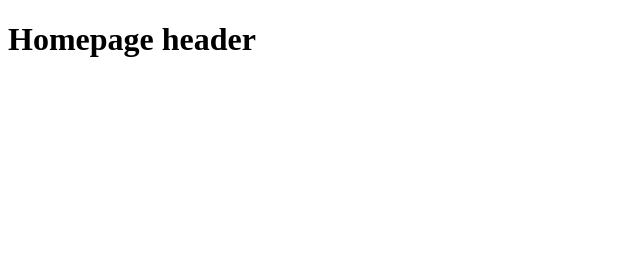
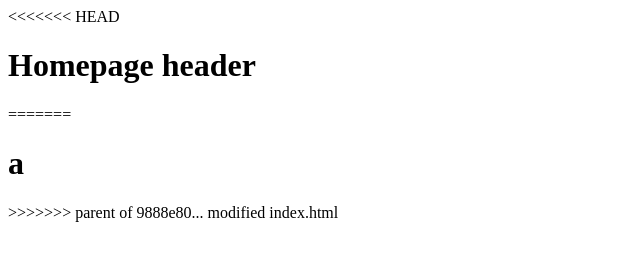
Before and after one commit to holdudvar/test-revert-command, a plain HTML site: page index.html in a window 1280 px wide. Shown: the whole page, without its empty margins (0-640 px from the left). Drawn offline with Linux system fonts and the light colour scheme.

```diff
--- a/index.html
+++ b/index.html
@@ -9,7 +9,11 @@
 </head>
 
 <body>
+<<<<<<< HEAD
 <h1>Homepage header</h1>
+=======
+<h1>a</h1>
+>>>>>>> parent of 9888e80... modified index.html
 </body>
 
 </html>
```
